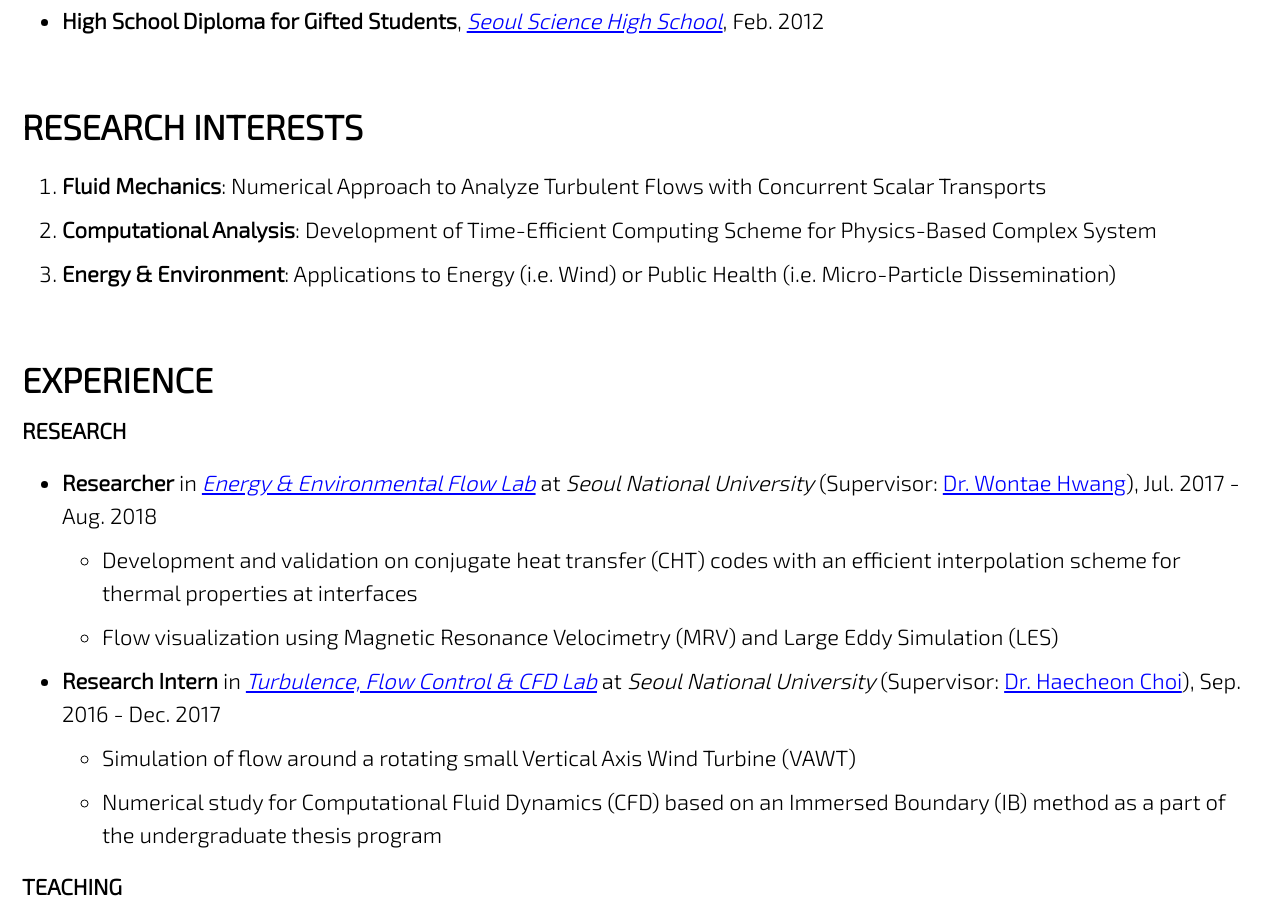
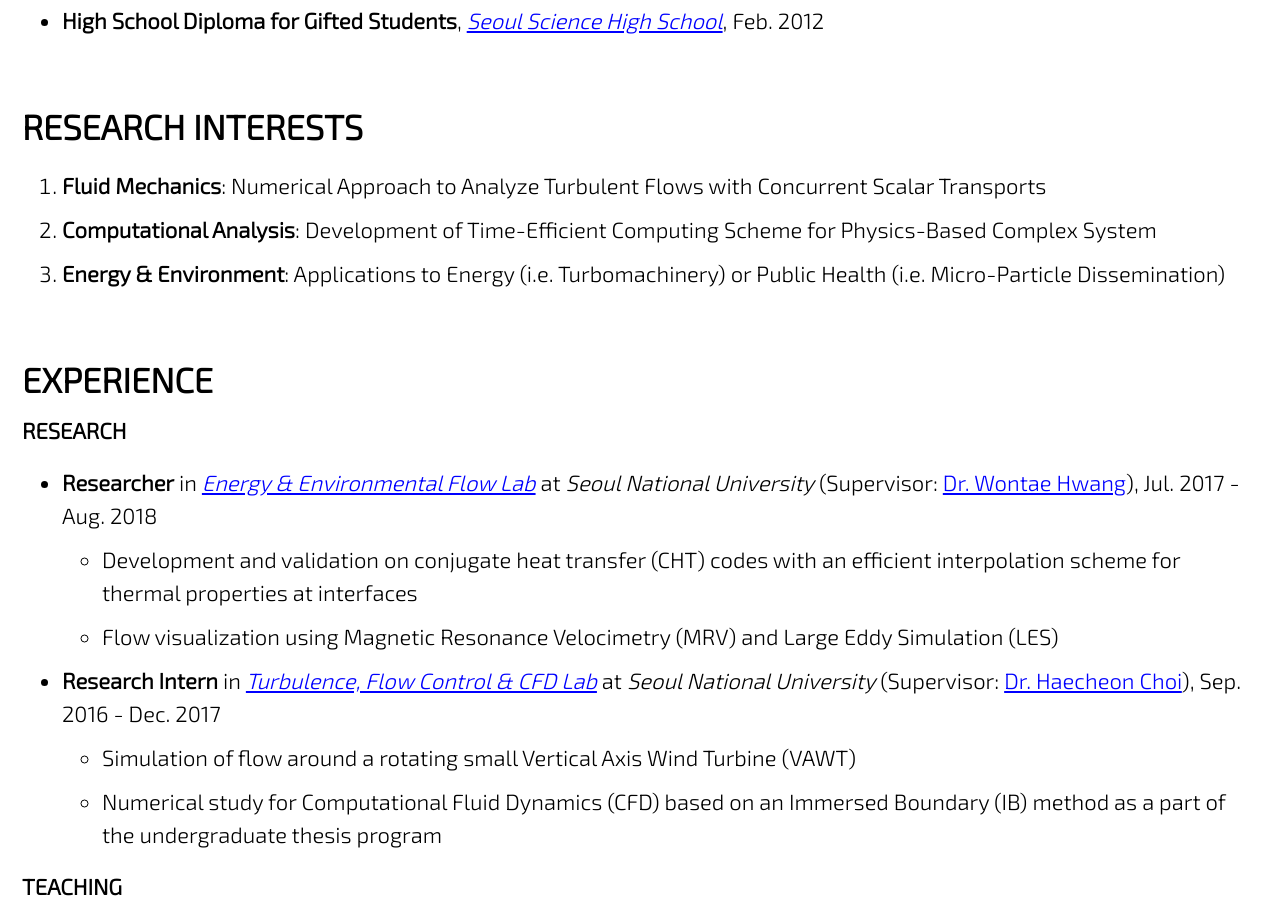
Before and after one commit to jun9303/jun9303.github.io, a Jekyll site: the page built from _pages/about.md, in a window 1280 px wide and 900 px high, scrolled down 1200 px. Built offline with Jekyll 4.4.1, drawn with Linux system fonts in a browser that asks for light colours; cached includes are drawn as plain includes; nearby versions of some CDN libraries.

Commit message:
Signed-off-by: Joon <jun9303@gmail.com>

```diff
--- a/_pages/about.md
+++ b/_pages/about.md
@@ -46,7 +46,7 @@ feature_row:
 
 1. **Fluid Mechanics**: Numerical Approach to Analyze Turbulent Flows with Concurrent Scalar Transports
 2. **Computational Analysis**: Development of Time-Efficient Computing Scheme for Physics-Based Complex System
-3. **Energy & Environment**: Applications to Energy (i.e. Wind) or Public Health (i.e. Micro-Particle Dissemination)
+3. **Energy & Environment**: Applications to Energy (i.e. Turbomachinery) or Public Health (i.e. Micro-Particle Dissemination)
 
 # EXPERIENCE
 
```
